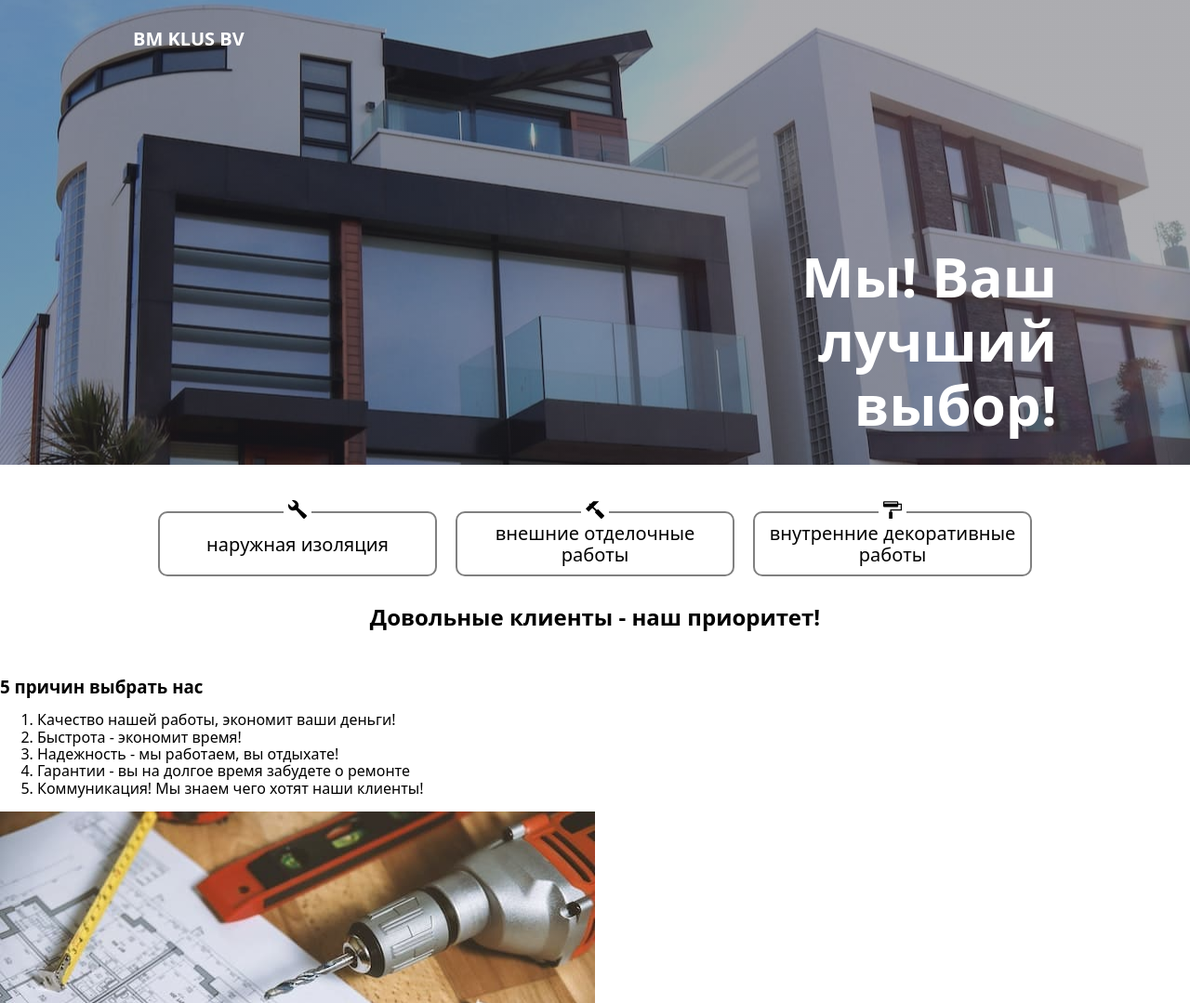
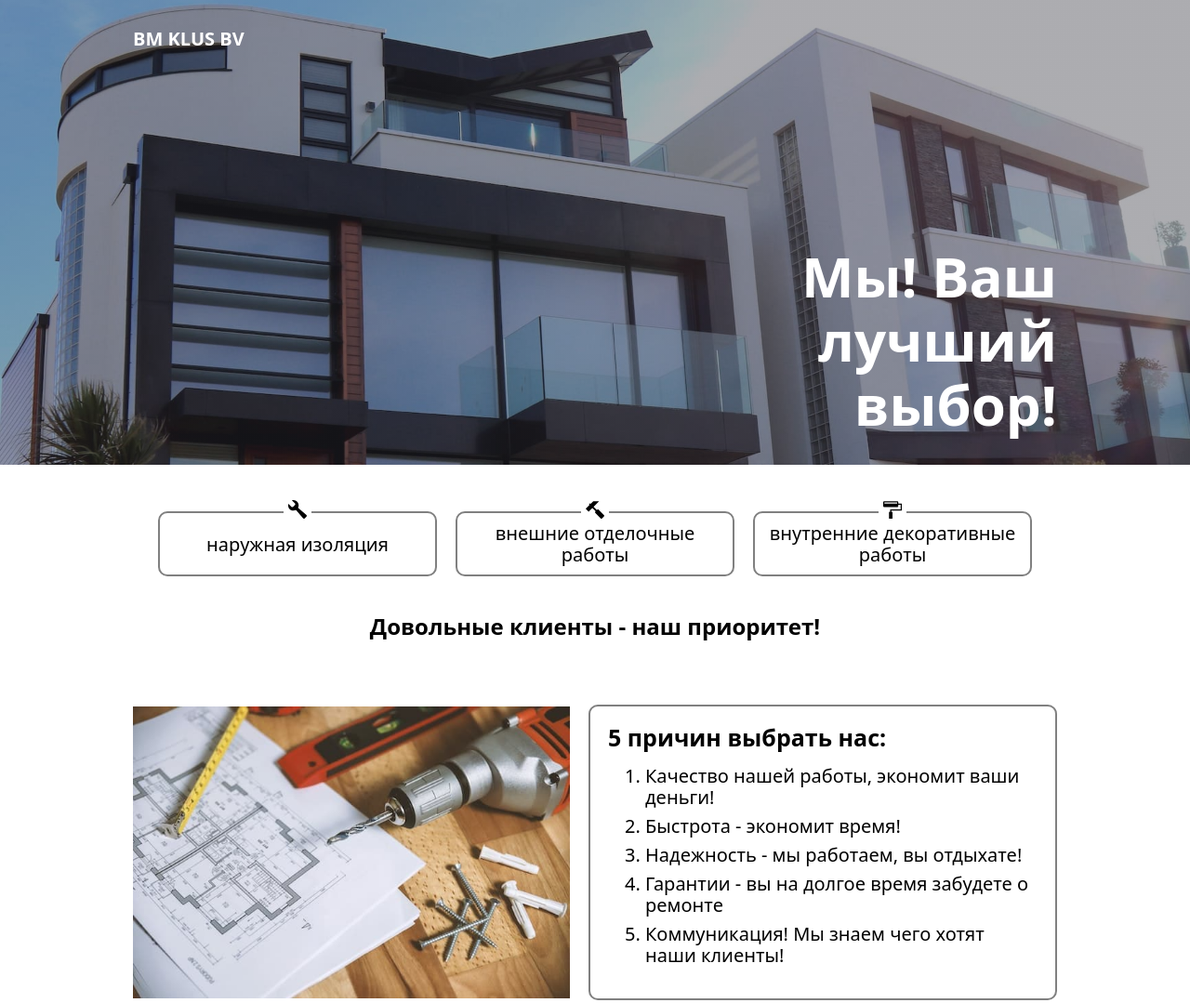
Before and after one commit to Asternia/bmklusbv, a plain HTML site: page index.html in a window 1280 px wide. Shown: the top 1079 px of the page at 93% size. Drawn offline with nearby package versions, Linux system fonts and the light colour scheme.

Commit message:
finish all sections

```diff
--- a/index.html
+++ b/index.html
@@ -51,20 +51,26 @@
         </div>
       </section>
 
-      <section>
-        <h3>5 причин выбрать нас</h3>
+      <section class="reasons">
+        <div class="container reasons__flex">
+          <div class="reasons__container">
+            <h3 class="reasons__title">5 причин выбрать нас:</h3>
             <ol>
-          <li>Качество нашей работы, экономит ваши деньги!</li>
-          <li>Быстрота - экономит время!</li>
-          <li>Надежность - мы работаем, вы отдыхате!</li>
-          <li>Гарантии - вы на долгое время забудете о ремонте</li>
-          <li>Коммуникация! Мы знаем чего хотят наши клиенты!</li>
+              <li class="reasons__text">Качество нашей работы, экономит ваши деньги!</li>
+              <li class="reasons__text">Быстрота - экономит время!</li>
+              <li class="reasons__text">Надежность - мы работаем, вы отдыхате!</li>
+              <li class="reasons__text">Гарантии - вы на долгое время забудете о ремонте</li>
+              <li class="reasons__text">Коммуникация! Мы знаем чего хотят наши клиенты!</li>
             </ol>
+          </div>
           <img
+            class="reasons__img"
             srcset="./images/drawing-640.jpg 1x,
                     ./images/drawing-1279.jpg 2x"
             src="./images/drawing-640.jpg"
-          alt="чертежи">
+            alt="чертежи"
+            >
+        </div>
       </section>
     </main>
     <footer>
--- a/sass/componnents/_gallary.scss
+++ b/sass/componnents/_gallary.scss
@@ -40,7 +40,7 @@
     }
 
     &__title {
-        margin-top: 30px;
+        margin-top: 40px;
         text-align: center;
     }
 }
--- a/sass/componnents/_hero.scss
+++ b/sass/componnents/_hero.scss
@@ -81,14 +81,14 @@
             to right,
             rgba(48, 48, 58, 0.4),
             rgba(48, 48, 58, 0.4)),
-            url(../images/building-1280.jpg);
+            url(../images/building-1920.jpg);
 
         @include retina {
             background-image: linear-gradient(
             to right,
             rgba(48, 48, 58, 0.4),
             rgba(48, 48, 58, 0.4)),
-            url(../images/building-1920.jpg);
+            url(../images/building-5264.jpg);
         }
 
         &__container {
--- /dev/null
+++ b/sass/componnents/_reasons.scss
@@ -0,0 +1,57 @@
+.reasons {
+    padding-top: 20px;
+    padding-bottom: 50px;
+
+    &__text:not(:last-child) {
+        margin-bottom: 8px;
+    }
+}
+
+// tablet
+
+@include tablet {
+    .reasons {
+        &__img {
+            width: 390px;
+        }
+
+        &__flex {
+            display: flex;
+            flex-direction: row-reverse;
+            align-items: center;
+            gap: 20px;
+        }
+
+        &__container {
+            padding: 5px;
+            border: 2px solid gray;
+            border-radius: 10px;
+        }
+    }
+}
+
+// desktop
+
+@include desktop {
+    .reasons {
+        &__img {
+            width: 470px;
+        }
+
+        &__flex {
+            justify-content: center;
+        }
+
+        &__title {
+            font-size: 25px;
+        }
+
+        &__text {
+            font-size: 20px;
+        }
+
+        &__container {
+            padding: 19px;
+        }
+    }
+}
--- a/sass/main.scss
+++ b/sass/main.scss
@@ -4,3 +4,4 @@
 
 @import "./componnents/hero";
 @import "./componnents/gallary";
+@import "./componnents/reasons";
```
Also changed, not shown: css/main.css, css/main.min.css, 2 other files. Lines whose indentation alone changed are shown as unchanged.
